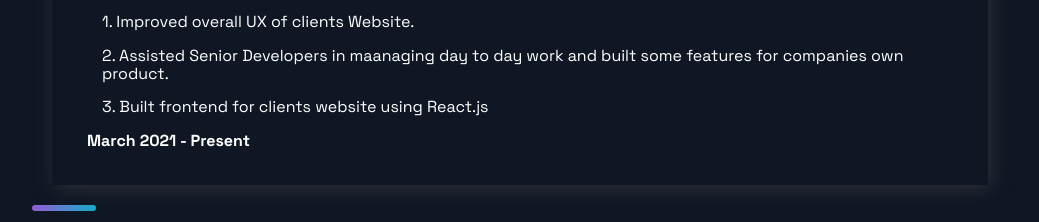
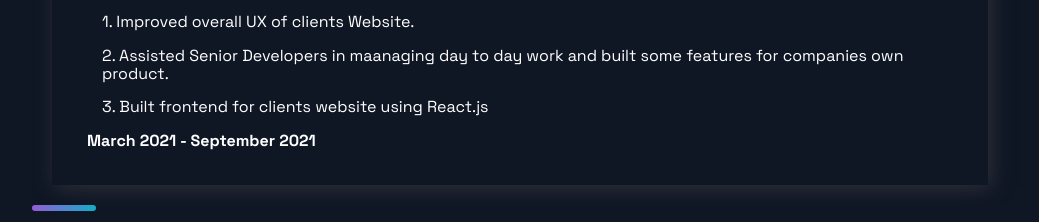
Before and after one commit to vaibhavvarunkar/Portfolio, a Next.js app: page / in a window 1280 px wide. Shown: the part 2083-2305 px from the top of the page, without its empty margins (88-1127 px from the left). Built offline with nearby package versions, Linux system fonts and the light colour scheme.

Commit message:
resume update

```diff
--- a/src/components/Experience/Experience.js
+++ b/src/components/Experience/Experience.js
@@ -8,7 +8,7 @@ const exp = [
         id: "1",
         title: "Full stack web developer intern (MERN)",
         company: "Creatosaurus",
-        date: "March 2021 - Present",
+        date: "March 2021 - September 2021",
         desc: ["Improved overall UX of clients Website.", "Assisted Senior Developers in maanaging day to day work and built some features for companies own product.", "Built frontend for clients website using React.js"],
     }
 ]
--- a/src/components/TimeLine/TimeLine.js
+++ b/src/components/TimeLine/TimeLine.js
@@ -122,7 +122,7 @@ const Timeline = () => {
           );
         })}
       </CarouselButtons>
-      <Button><a href="/resume/Vaibhav_Ganesh_Varunkar_NMIET.pdf" target="_blank" download>Download CV</a></Button>
+      <Button><a href="/resume/Vaibhav_Varunkar_NMIET_71916604H.pdf" target="_blank" download>Download CV</a></Button>
       <SectionDivider />
 
     </Section>
```
Also changed, not shown: 1 other file (tests, documents, lock files or other folders).
